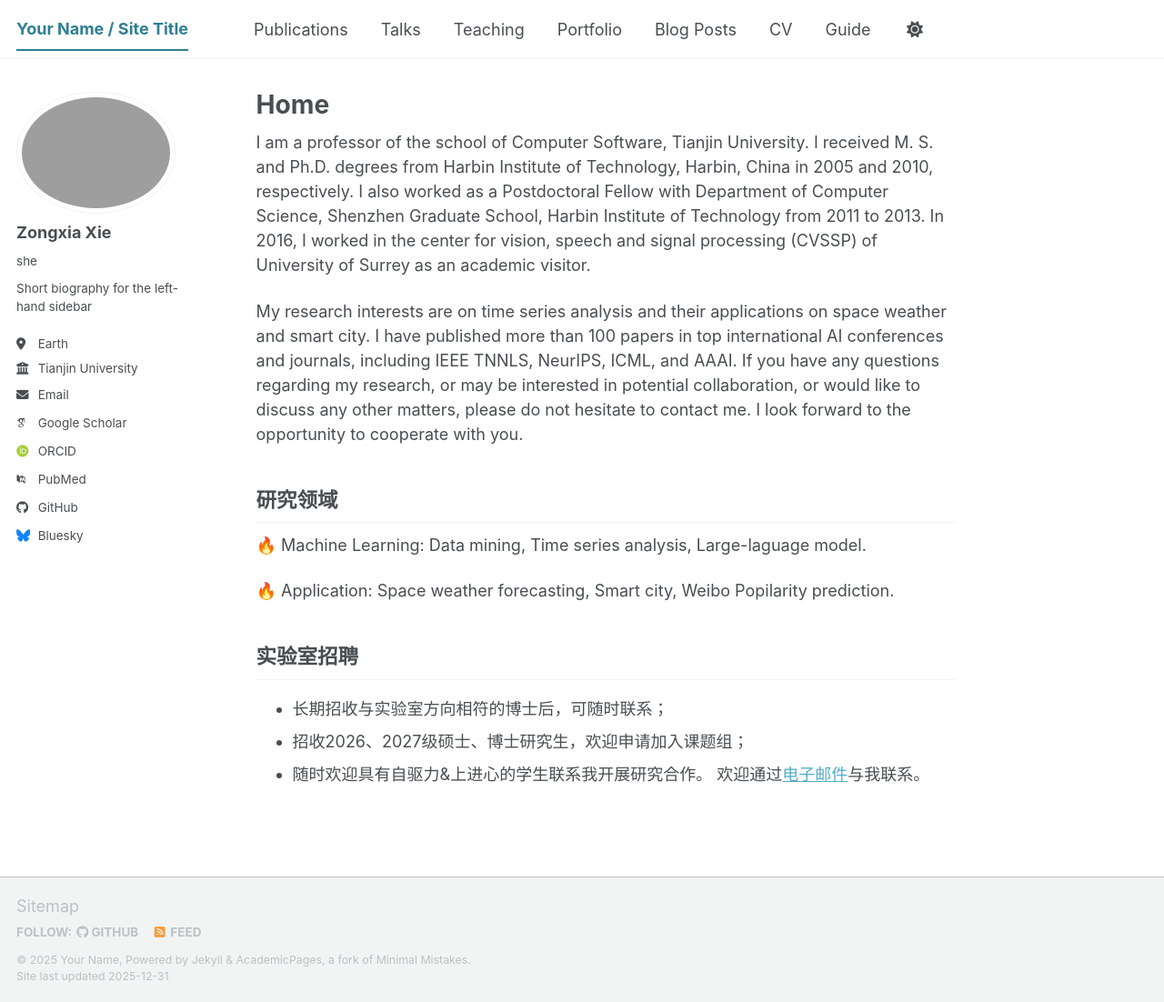
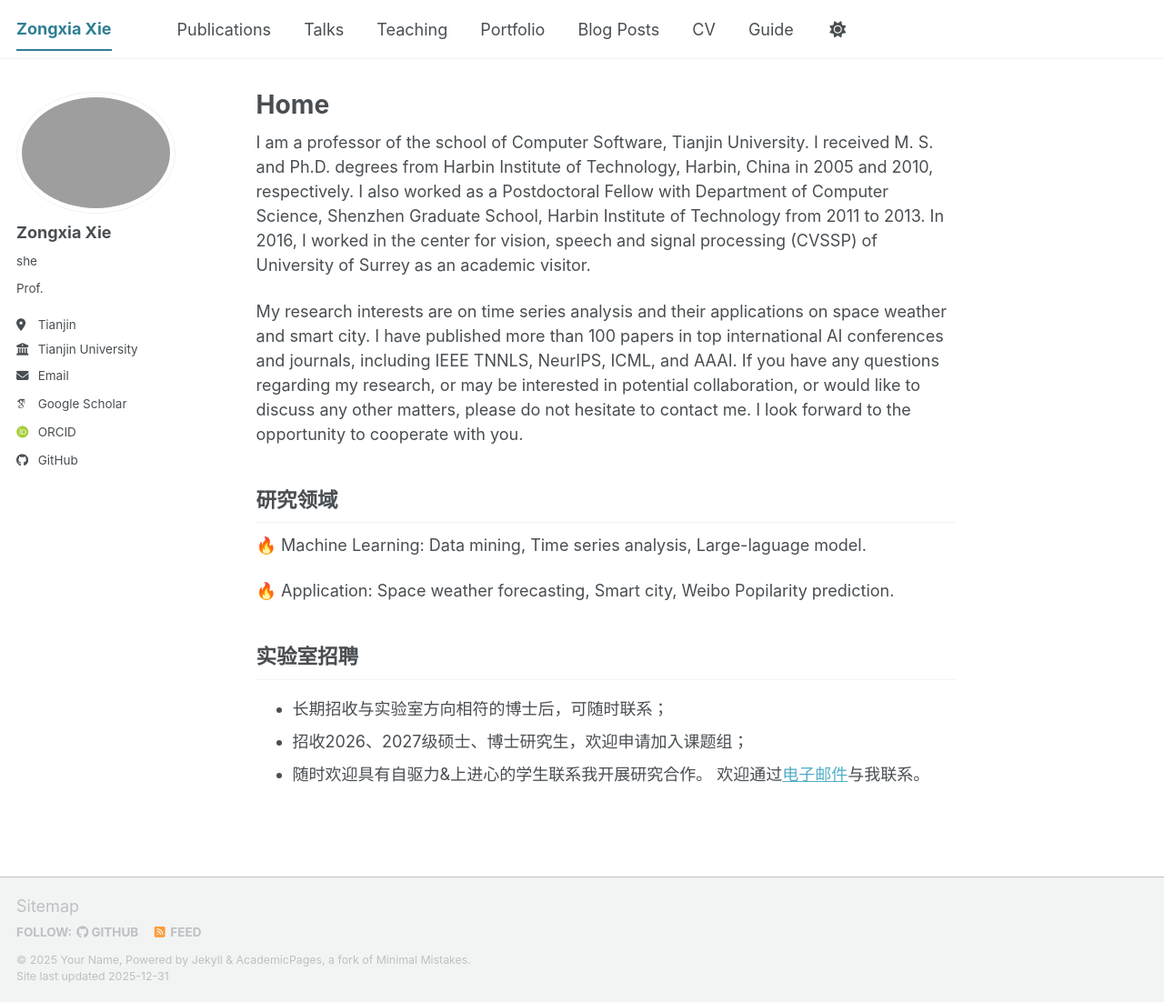
Before and after one commit to tjuts/xie-zongxia.github.io, a Jekyll site: the page built from _pages/about.md, in a window 1280 px wide and 1102 px high. Shown: the whole window at 91% size. Built offline with Jekyll 4.4.1, drawn with Linux system fonts in a browser that asks for light colours; some web fonts are replaced; a script bundle is joined from its source files by our own code; library files that are not in the unit come from our copies.

Commit message:
Update _config.yml

```diff
--- a/_config.yml
+++ b/_config.yml
@@ -9,11 +9,11 @@
 # Basic Site Settings
 locale                   : "en-US"
 site_theme               : "default" # The available themes options are "default", "air", "sunrise", "mint", "dirt" and "contrast"
-title                    : "Your Name / Site Title"
+title                    : "Zongxia Xie"
 title_separator          : "-"
 name                     : &name "Your Name"
 description              : &description "Your Name's academic portfolio"   # Update this with a general description of your site, this is the default if not overridden by a page
-url                      : https://academicpages.github.io # The base hostname & protocol for your site e.g. "https://[your GitHub username].github.io",
+url                      : https://tjuts.github.io # The base hostname & protocol for your site e.g. "https://[your GitHub username].github.io",
                                                            # or if you already have some other page hosted on Github then use "https://[your GitHub username].github.io/[Your Repo Name]"
 baseurl                  : "" # the subpath of your site, e.g. "/blog"
 repository               : "academicpages/academicpages.github.io"
@@ -26,8 +26,8 @@ author:
   avatar           : "profile.png"
   name             : "Zongxia Xie"
   pronouns         : "she"# example: "she/her"
-  bio              : "Short biography for the left-hand sidebar"
-  location         : "Earth"
+  bio              : "Prof."
+  location         : "Tianjin"
   employer         : "Tianjin University"
   uri              : # URL
   email            : "caddiexie@hotmail.com"
@@ -41,7 +41,7 @@ author:
   orcid            : "https://orcid.org/yourorcidurl"
   semantic         : # URL
   ssrn             : # URL
-  pubmed           : "https://www.ncbi.nlm.nih.gov/pubmed/?term=john+snow"
+  pubmed           : # URL
   researchgate     : # URL
   scopus           : # URL
   zotero           : # URL
@@ -51,13 +51,13 @@ author:
   bitbucket        : # Username - Update with your username on the site
   codepen          : # Username
   dribbble         : # Username
-  github           : "academicpages"
+  github           : "tjuts"
   kaggle           : # Username
   stackoverflow    : # User number or user number and name (i.e., use "1" or "1/jeff-atwood")
 
   # Social media
   artstation       : # Username
-  bluesky          : "bsky.app" # Replace this with you Bluesky username
+  bluesky          : # "bsky.app" # Replace this with you Bluesky username
   facebook         : # Username
   flickr           : # Username
   foursquare       : # Username
```
